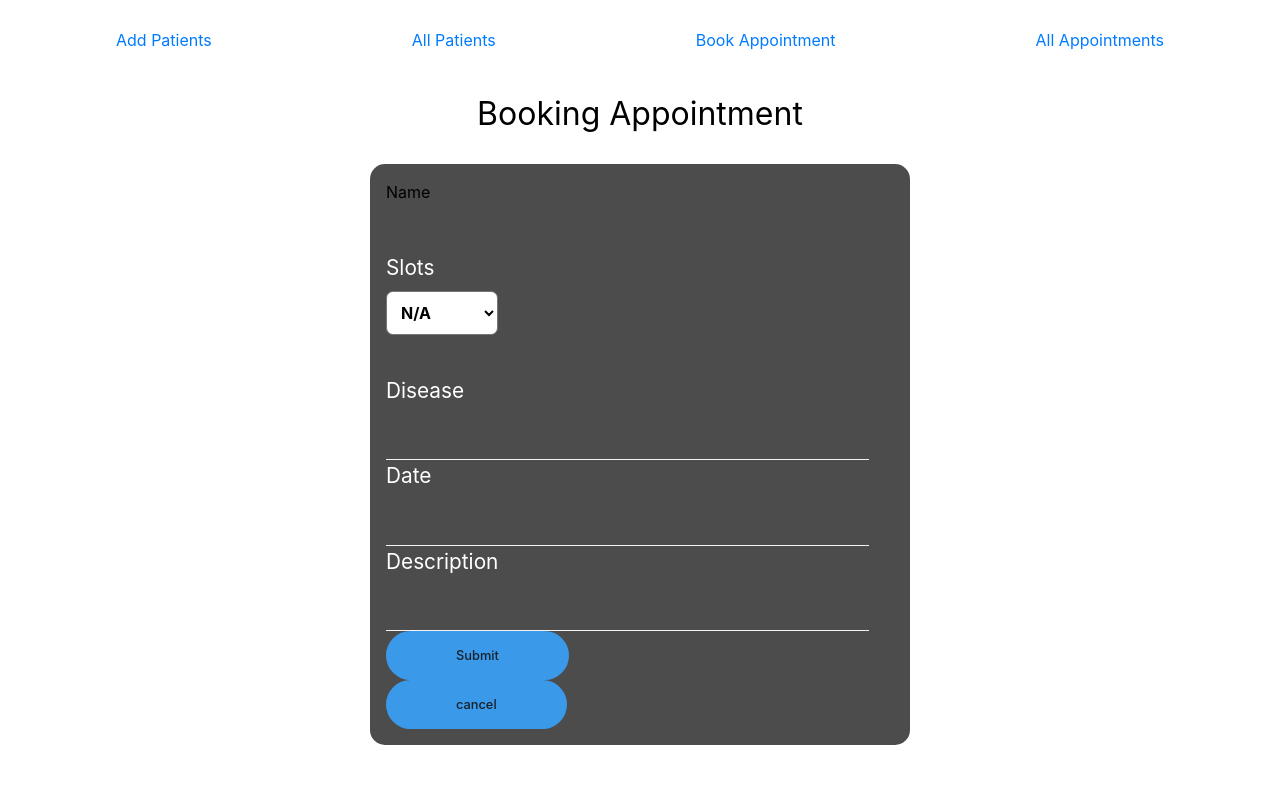
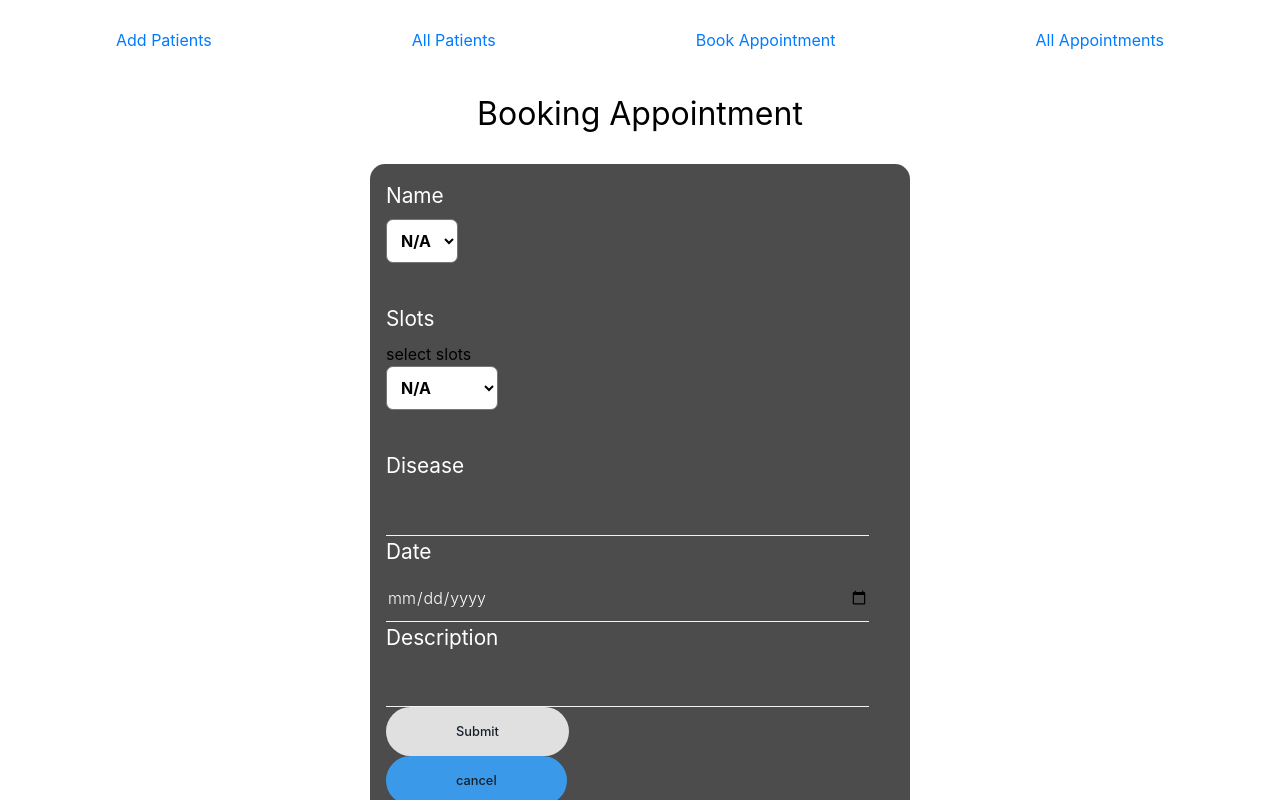
Before and after one commit to SRIHARSHA018/Hospital-Web-Application-ReactJS, a React (Create React App) app: page /#/bookAppointment in a window 1280 px wide. Built offline with nearby package versions, Linux system fonts and the light colour scheme.

Commit message:
Book appointment is Working

```diff
--- a/src/pages/BookAppointment.jsx
+++ b/src/pages/BookAppointment.jsx
@@ -3,7 +3,7 @@ import NavBar from "./NavBar.jsx";
 import "../App.css";
 import { appDetailsData } from "./data";
 import { patientDetailsData } from "./data";
-import  Button  from "../components/Button";
+import Button from "../components/Button";
 
 class BookAppointment extends Component {
   constructor() {
@@ -13,7 +13,7 @@ class BookAppointment extends Component {
       disease: "",
       appdate: "",
       slot: "",
-      description: ""
+      description: "",
     };
     this.handleChange = this.handleChange.bind(this);
     this.handleSubmit = this.handleSubmit.bind(this);
@@ -28,17 +28,14 @@ class BookAppointment extends Component {
     let name = target.name;
 
     this.setState({
-      [name]: value
+      [name]: value,
     });
   }
   handleDropdownChange(e) {
-
-    if(e.target.value === "N/A")
-      alert("please select slot other than N/A")
+    if (e.target.value === "N/A") alert("please select slot other than N/A");
     this.setState({ slot: e.target.value });
   }
   handleDropdownNameChange(e) {
-
     this.setState({ name: e.target.value });
   }
 
@@ -47,12 +44,9 @@ class BookAppointment extends Component {
       e.preventDefault();
 
       let slot = this.slots.value;
-      if(slot === "N/A" || this.state.name === "N/A")
-      {
-        alert("Please select slot and name values other than N/A")
-      }
-      else
-      {
+      if (slot === "N/A" || this.state.name === "N/A") {
+        alert("Please select slot and name values other than N/A");
+      } else {
         alert("Appointment booked successfully");
         appDetailsData.add(
           this.state.name,
@@ -82,7 +76,7 @@ class BookAppointment extends Component {
     const names = patientDetailsData.getName();
 
     const isEnabled = this.canBeSubmitted();
-    const date=new Date();
+    const date = new Date();
 
     return (
       <div>
@@ -93,7 +87,7 @@ class BookAppointment extends Component {
               textAlign: "center",
               paddingBottom: "10px",
               paddingTop: "30px",
-              fontSize: "2em"
+              fontSize: "2em",
             }}
           >
             Booking Appointment
@@ -103,14 +97,23 @@ class BookAppointment extends Component {
           <form onSubmit={this.handleSubmit} className="FormFields">
             <div className="FormField">
               {/*Write code here to create dropdown to list the name of patients, if no patients are avilable then it should be N/A */}
-                 <label>Name</label>
-              {/* <select>
-                {name != "" ? (
-                  <option value={name}>{name}</option>
+              <label className="FormField__Label">Name</label>
+              <select
+                id="dropdown"
+                className="DropDowns"
+                name="name"
+                onChange={this.handleDropdownNameChange.bind(this)}
+                value={this.state.name}
+              >
+                {names.length != 0 ? <option value={"N/A"}>N/A</option> : ""}
+                {names.length != 0 ? (
+                  names.map((name) => {
+                    return <option value={name}>{name}</option>;
+                  })
                 ) : (
                   <option value="N/A">N/A</option>
                 )}
-              </select> */}
+              </select>
             </div>
 
             {/*Write code here to create date and disease labels */}
@@ -118,43 +121,67 @@ class BookAppointment extends Component {
               <label className="FormField__Label" htmlFor="name">
                 Slots
               </label>
-              <select id="dropdown" class = "DropDowns" ref = {(input)=> this.slots = input}>
               <header>select slots </header>
+              <select
+                id="dropdown"
+                className="DropDowns"
+                ref={(input) => (this.slots = input)}
+                onChange={this.handleDropdownChange.bind(this)}
+              >
                 <option value="N/A">N/A</option>
                 <option value="10-11 AM">10-11 AM</option>
                 <option value="1-2 PM">1-2 PM</option>
                 <option value="3-4 PM">3-4 PM</option>
                 <option value="6-8 PM">6-8 PM</option>
               </select>
-
             </div>
             {/* Write code here to create description field,submit and cancel buttons */}
             <div>
-              <label className="FormField__Label" >Disease</label>
-              <input id="disease" className="FormField__Input" onChange={this.handleChange}></input>
+              <label className="FormField__Label">Disease</label>
+              <input
+                id="disease"
+                name="disease"
+                className="FormField__Input"
+                onChange={this.handleChange}
+              ></input>
             </div>
             <div>
               <label className="FormField__Label">Date</label>
-              <input id="appdate" className="FormField__Input"  onChange={this.handleChange}></input>
+              <input
+                id="appdate"
+                name="appdate"
+                className="FormField__Input"
+                type="date"
+                onChange={this.handleChange}
+              ></input>
             </div>
             <div>
               <label className="FormField__Label">Description</label>
-              <input id="description" className="FormField__Input" onChange={this.handleChange}></input>
+              <input
+                id="description"
+                name="description"
+                className="FormField__Input"
+                onChange={this.handleChange}
+              ></input>
             </div>
             <div>
-              <Button className="FormField__Button" type="submit">Submit</Button>
+              <Button
+                className="FormField__Button"
+                type="submit"
+                disabled={isEnabled ? false : true}
+              >
+                Submit
+              </Button>
             </div>
             <div>
-              <Button className="FormField__Button" onClick={this.handleCancel}>cancel</Button>
+              <Button className="FormField__Button" onClick={this.handleCancel}>
+                cancel
+              </Button>
             </div>
-
-
-
           </form>
         </div>
       </div>
     );
   }
 }
-
 export default BookAppointment;
```
Lines whose indentation alone changed are shown as unchanged.
